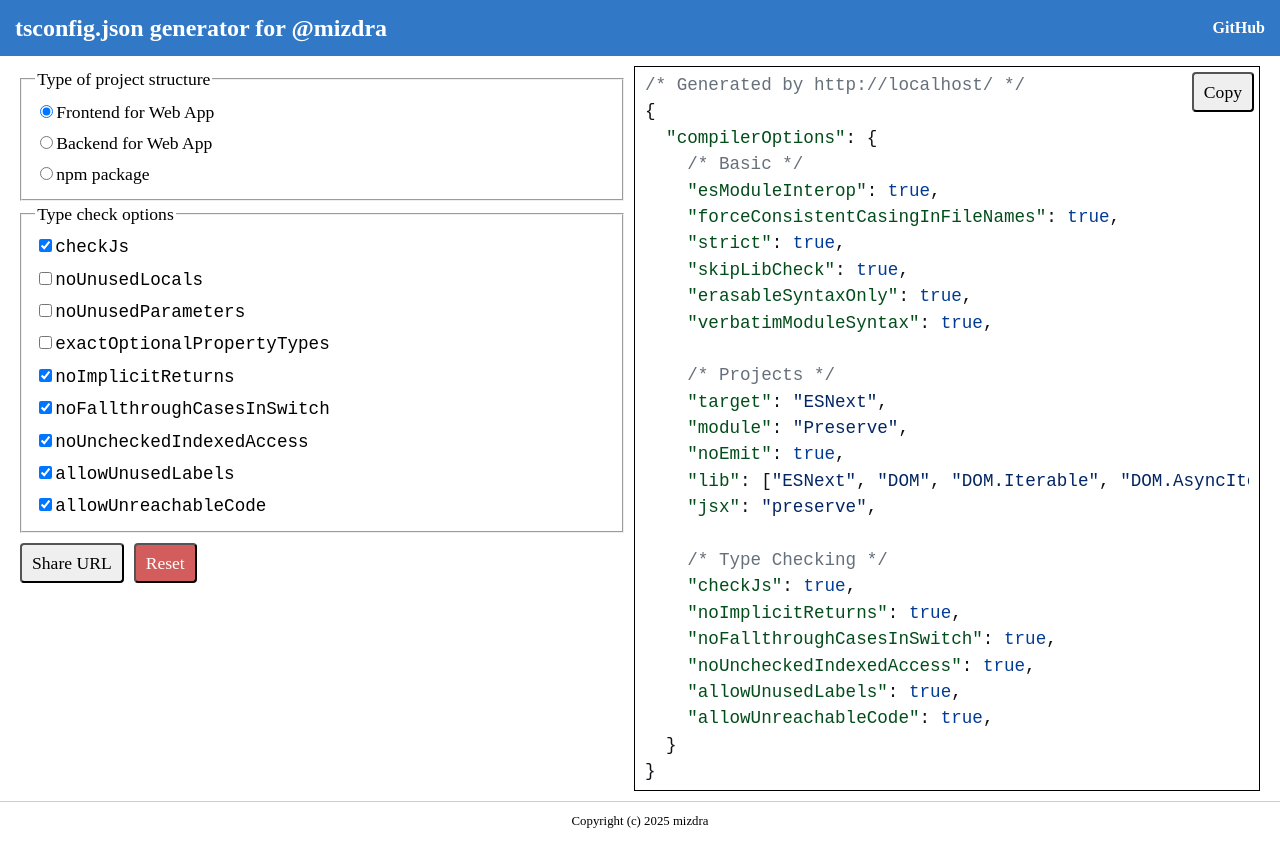
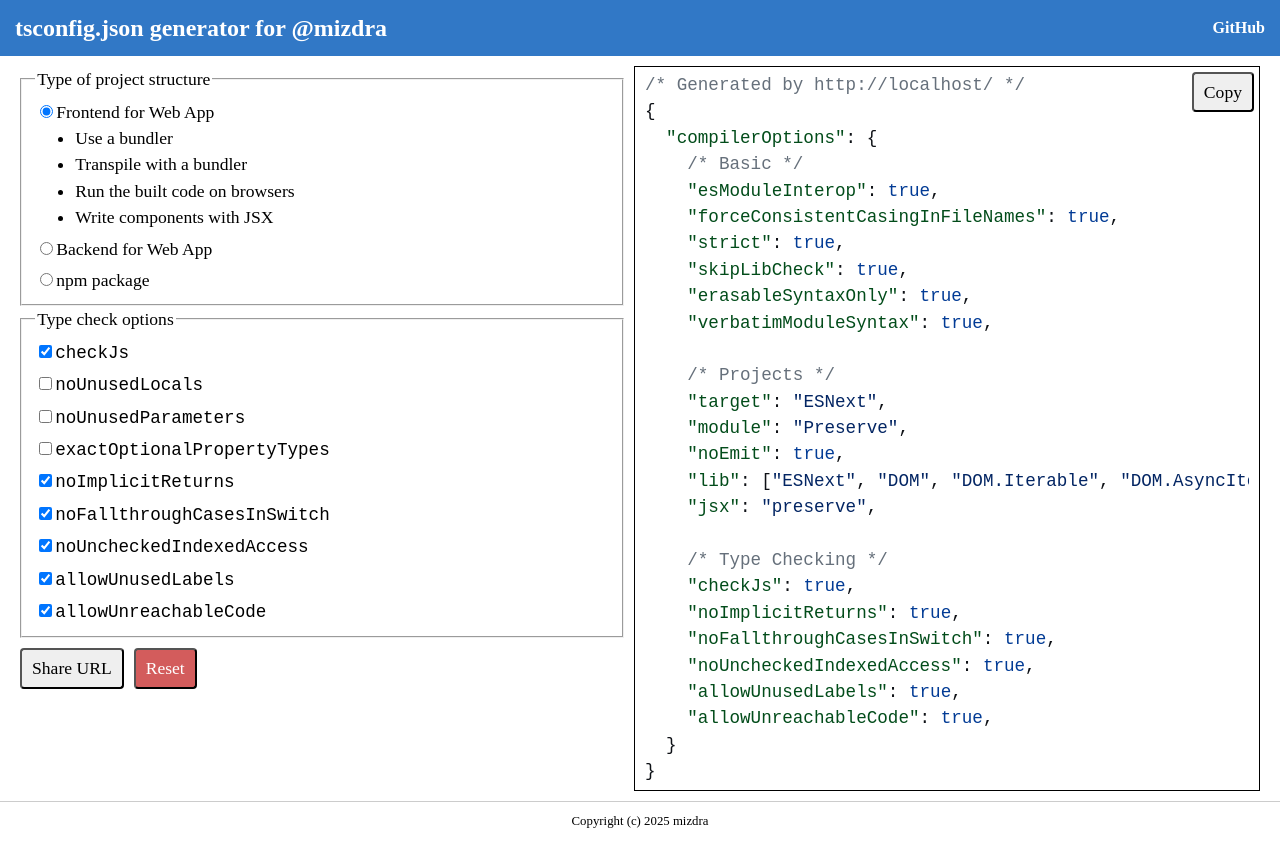
Before and after one commit to mizdra/tsconfig-generator, a React (Vite) app: page / in a window 1280 px wide. Built offline with nearby package versions, Linux system fonts and the light colour scheme.

Commit message:
add project details

```diff
--- a/src/components/TSConfigEditor.tsx
+++ b/src/components/TSConfigEditor.tsx
@@ -62,7 +62,8 @@ export function TSConfigEditor({ preference, onEdit, onShare }: Props) {
       <fieldset className={styles.fieldset}>
         <legend>Type of project structure</legend>
         {projectTypes.map((projectType) => (
-          <label key={projectType.value}>
+          <div key={projectType.value}>
+            <label>
               <input
                 type="radio"
                 name="projectType"
@@ -73,6 +74,35 @@ export function TSConfigEditor({ preference, onEdit, onShare }: Props) {
               />
               {projectType.label}
             </label>
+            {preference.projectType === 'frontend-for-webapp' && projectType.value === 'frontend-for-webapp' && (
+              <ul>
+                <li>Use a bundler</li>
+                <li>Transpile with a bundler</li>
+                <li>Run the built code on browsers</li>
+                <li>Write components with JSX</li>
+              </ul>
+            )}
+            {preference.projectType === 'backend-for-webapp' && projectType.value === 'backend-for-webapp' && (
+              <ul>
+                <li>
+                  Start with <code>node src/server.ts</code> (Use Node.js Type Stripping)
+                </li>
+                <li>No bundle</li>
+              </ul>
+            )}
+            {preference.projectType === 'npm-package' && projectType.value === 'npm-package' && (
+              <ul>
+                <li>No bundle</li>
+                <li>
+                  Transpile with <code>tsc</code>
+                </li>
+                <li>Run the built code on Node.js</li>
+                <li>
+                  Put source code in <code>src/</code>, and distribution in <code>dist/</code>
+                </li>
+              </ul>
+            )}
+          </div>
         ))}
       </fieldset>
       <fieldset className={styles.fieldset}>
```
Lines whose indentation alone changed are shown as unchanged.
